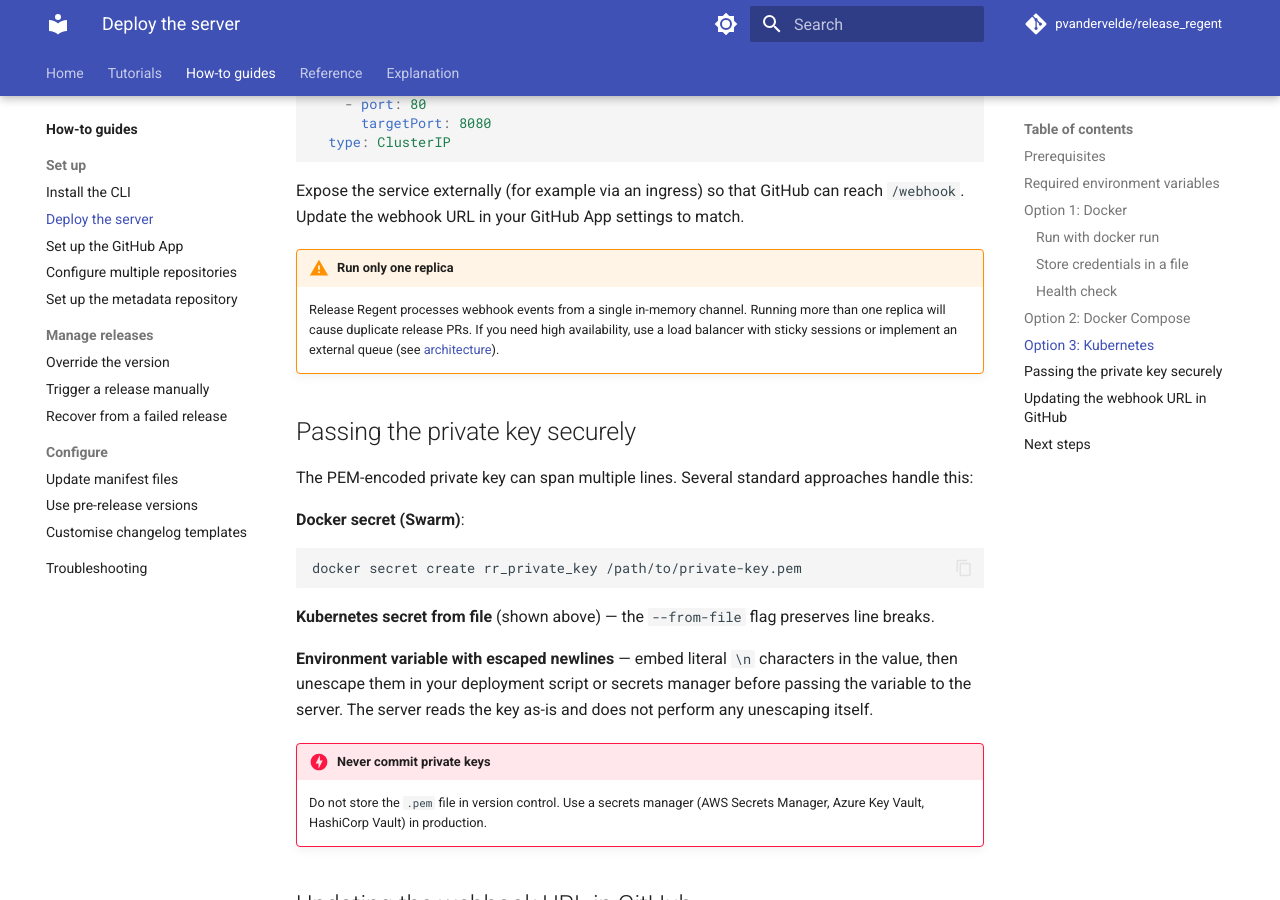
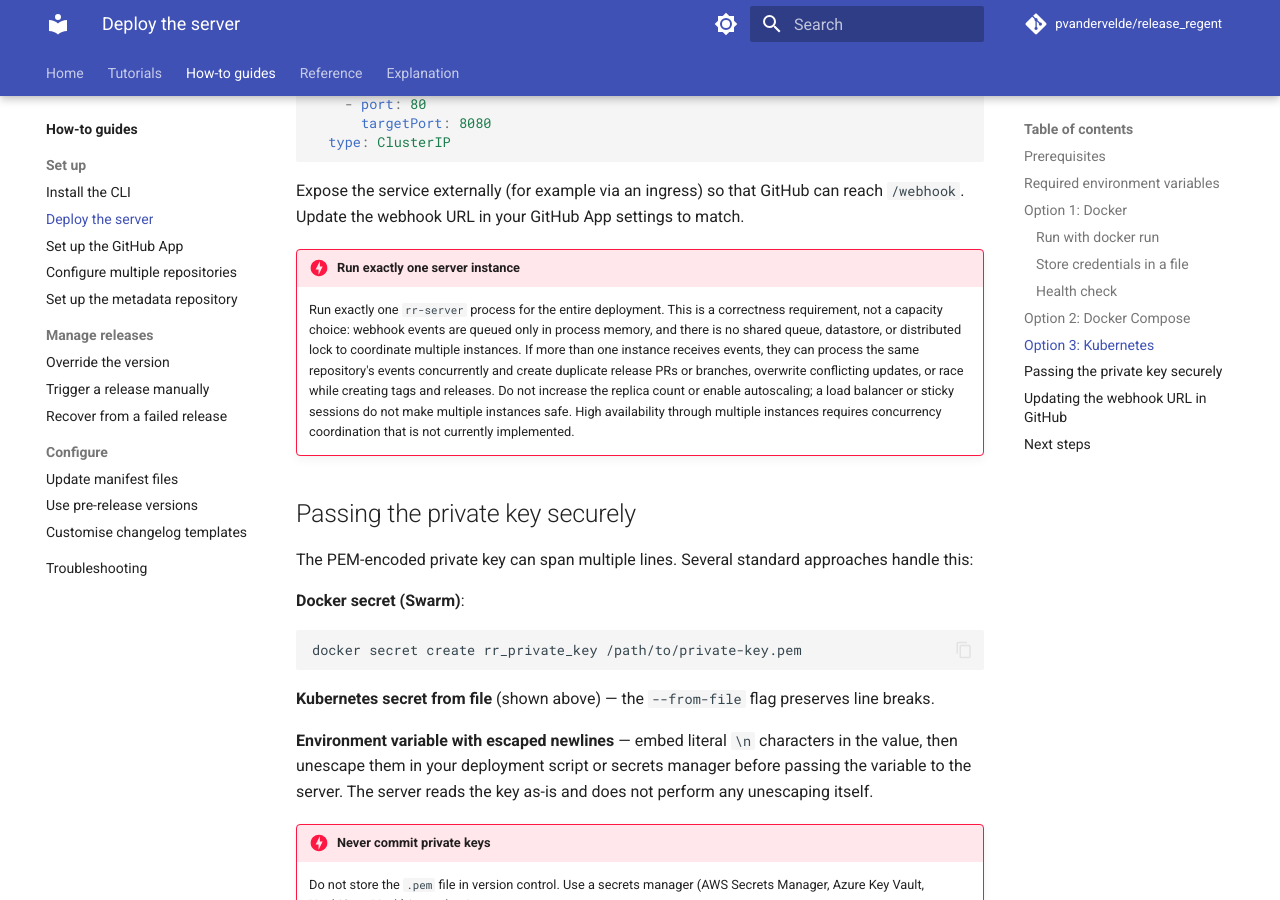
Before and after one commit to pvandervelde/release_regent, an MkDocs documentation site: the page built from docs/user/how-to/setup/install-server.md, in a window 1280 px wide and 900 px high, scrolled down 3660 px. Built offline with MkDocs 1.6.1 and Material for MkDocs 9.7.7, drawn with Linux system fonts in a browser that asks for light colours; comment, search, counter and statistics services are not loaded.

Commit message:
docs(deployment): require a single server instance
Co-authored-by: copilot-swe-agent[bot] <198982749+Copilot@users.noreply.github.com>

```diff
--- a/docs/user/how-to/setup/install-server.md
+++ b/docs/user/how-to/setup/install-server.md
@@ -186,11 +186,16 @@ spec:
 Expose the service externally (for example via an ingress) so that GitHub can reach
 `/webhook`. Update the webhook URL in your GitHub App settings to match.
 
-!!! warning "Run only one replica"
-    Release Regent processes webhook events from a single in-memory channel. Running more than
-    one replica will cause duplicate release PRs. If you need high availability, use a load
-    balancer with sticky sessions or implement an external queue (see
-    [architecture](../../explanation/architecture.md)).
+!!! danger "Run exactly one server instance"
+    Run exactly one `rr-server` process for the entire deployment. This is a correctness
+    requirement, not a capacity choice: webhook events are queued only in process memory, and
+    there is no shared queue, datastore, or distributed lock to coordinate multiple instances.
+    If more than one instance receives events, they can process the same repository's events
+    concurrently and create duplicate release PRs or branches, overwrite conflicting updates,
+    or race while creating tags and releases. Do not increase the replica count or enable
+    autoscaling; a load balancer or sticky sessions do not make multiple instances safe.
+    High availability through multiple instances requires concurrency coordination that is
+    not currently implemented.
 
 ## Passing the private key securely
 
```
Also changed, not shown: docs/adr/ADR-002-long-running-server-deployment-model.md (+6 -1 lines), docs/specs/architecture/overview.md (+6 -6 lines).
